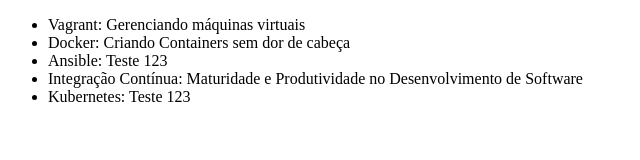
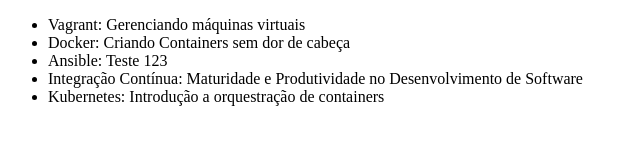
Before and after one commit to viniciusorpontes/alura-git, a plain HTML site: page index.html in a window 1280 px wide. Shown: the whole page, without its empty margins (0-640 px from the left). Drawn offline with Linux system fonts and the light colour scheme.

Commit message:
Alterando o nome do curso de Kubernetes

```diff
--- a/index.html
+++ b/index.html
@@ -11,7 +11,7 @@
         <li>Docker: Criando Containers sem dor de cabeça</li>
         <li>Ansible: Teste 123</li>
         <li>Integração Contínua: Maturidade e Produtividade no Desenvolvimento de Software</li>
-        <li>Kubernetes: Teste 123</li>
+        <li>Kubernetes: Introdução a orquestração de containers</li>
     </ul>
 </body>
 </html>
```
